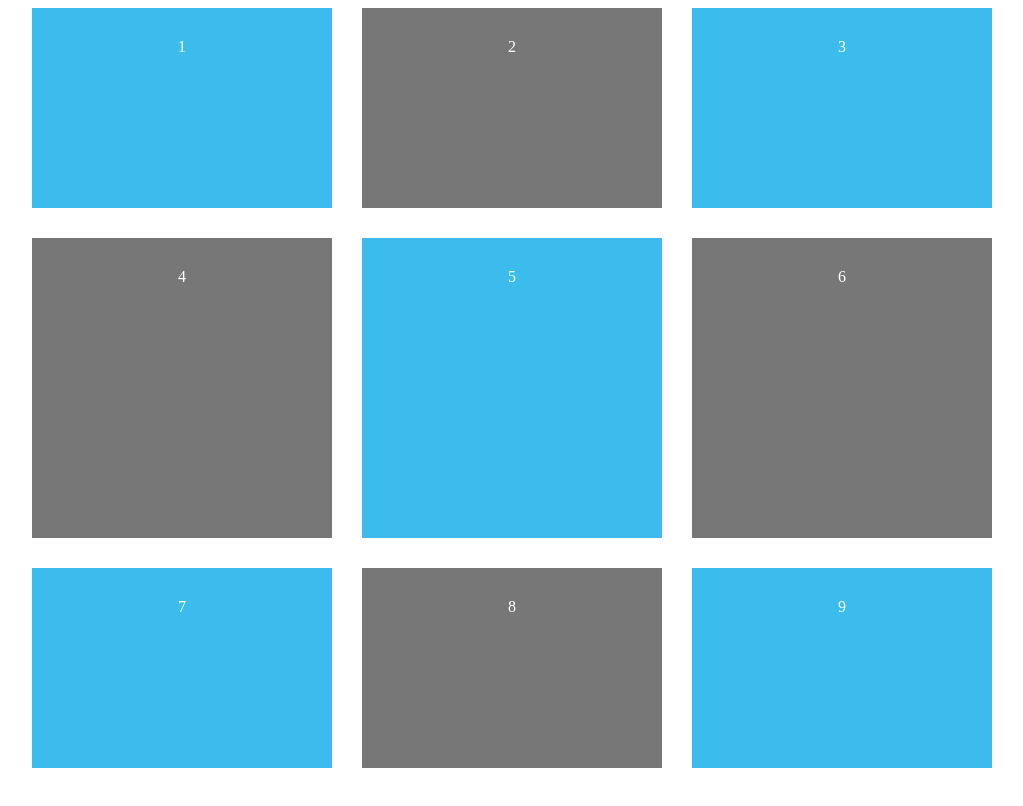
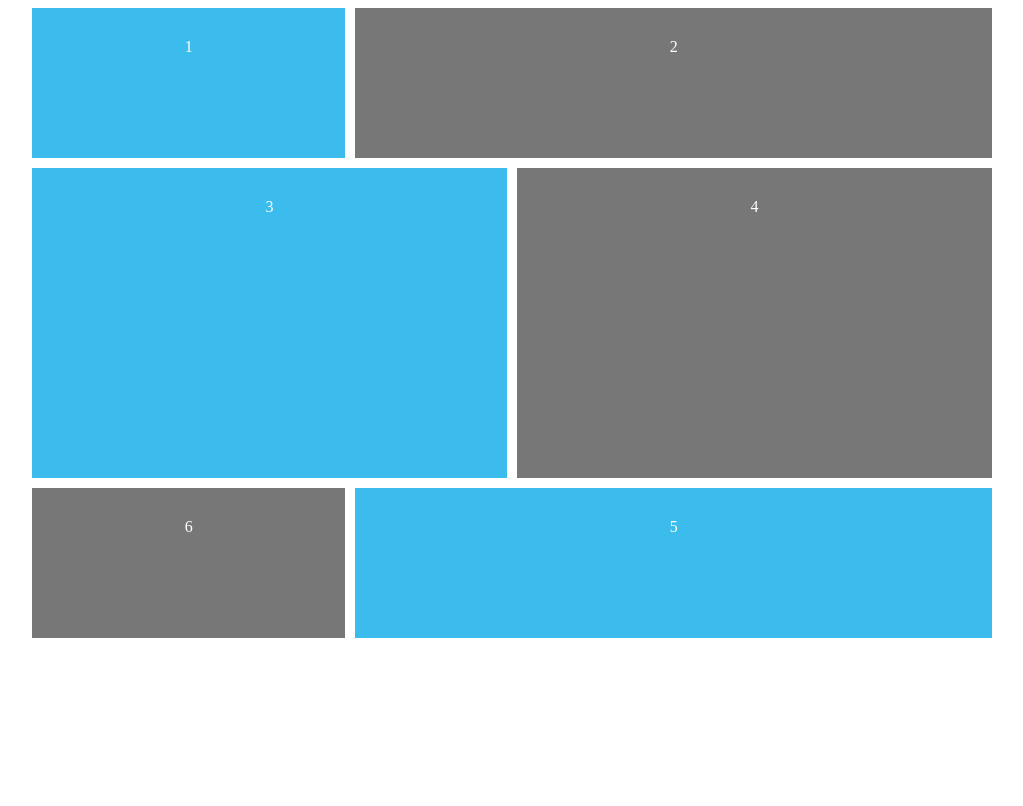
Before and after one commit to Gamygams1234/css-grid-tutorial, a plain HTML site: page index.html in a window 1280 px wide. Shown: the whole page, without its empty margins (128-1151 px from the left). Drawn offline with Linux system fonts and the light colour scheme.

Commit message:
Grid line

```diff
--- a/index.html
+++ b/index.html
@@ -13,16 +13,9 @@
       #content {
         /* this defines our grid, but we still need our columns  */
         display: grid;
-        grid-template-columns: repeat(3, 1fr); /*Or we can use a repeat with the first agumet being how many times and the second being what fraction*/
-        /*   grid-auto-rows: 200px; this will automathically set the height of the rows regardless of content*/
-        /*grid-auto-rows: minmax(200px, auto); This will check the minimum and will let the maximum fit the content*/
-        grid-template-rows: 200px 300px 200px 200px; /*This is how we can set the rows, we only have three rows, but we have space for a fourth*/
-        /*we can also use repeat*/
-
-        /* then to set the gap we can use these properties */
-        /* grid-row-gap: 20px; */
-        /* grid-column-gap: 20px; */
-        grid-gap: 30px;
+        grid-template-columns: repeat(6, 1fr); /*setting the column lines */
+        grid-template-rows: repeat(4, minmax(150px, auto)); /*we have 4 rows at this point*/
+        grid-gap: 10px;
         max-width: 960px;
         margin: 0px auto;
       }
@@ -34,19 +27,39 @@
       #content div:nth-child(even) {
         background: #777;
       }
+      .one {
+        /*grid-column-start: 1;  starting at the first column */
+        /*  grid-column-end: 3; going all the way to the third line */
+        grid-column: 1/3; /* or we could just do it all in one as we see here*/
+      }
+      .two {
+        grid-column: 3/7;
+      }
+      .three {
+        grid-column: 1/4;
+        grid-row: 2/4; /* we can do the same with the row*/
+      }
+      .four {
+        grid-column: 4/7;
+        grid-row: 2/4;
+      }
+      .five {
+        grid-column: 3/7;
+      }
+      .six {
+        grid-column: 1/3;
+        grid-row: 4/5;
+      }
     </style>
   </head>
   <body>
     <div id="content">
-      <div>1</div>
-      <div>2</div>
-      <div>3</div>
-      <div>4</div>
-      <div>5</div>
-      <div>6</div>
-      <div>7</div>
-      <div>8</div>
-      <div>9</div>
+      <div class="one">1</div>
+      <div class="two">2</div>
+      <div class="three">3</div>
+      <div class="four">4</div>
+      <div class="five">5</div>
+      <div class="six">6</div>
     </div>
   </body>
 </html>
```
